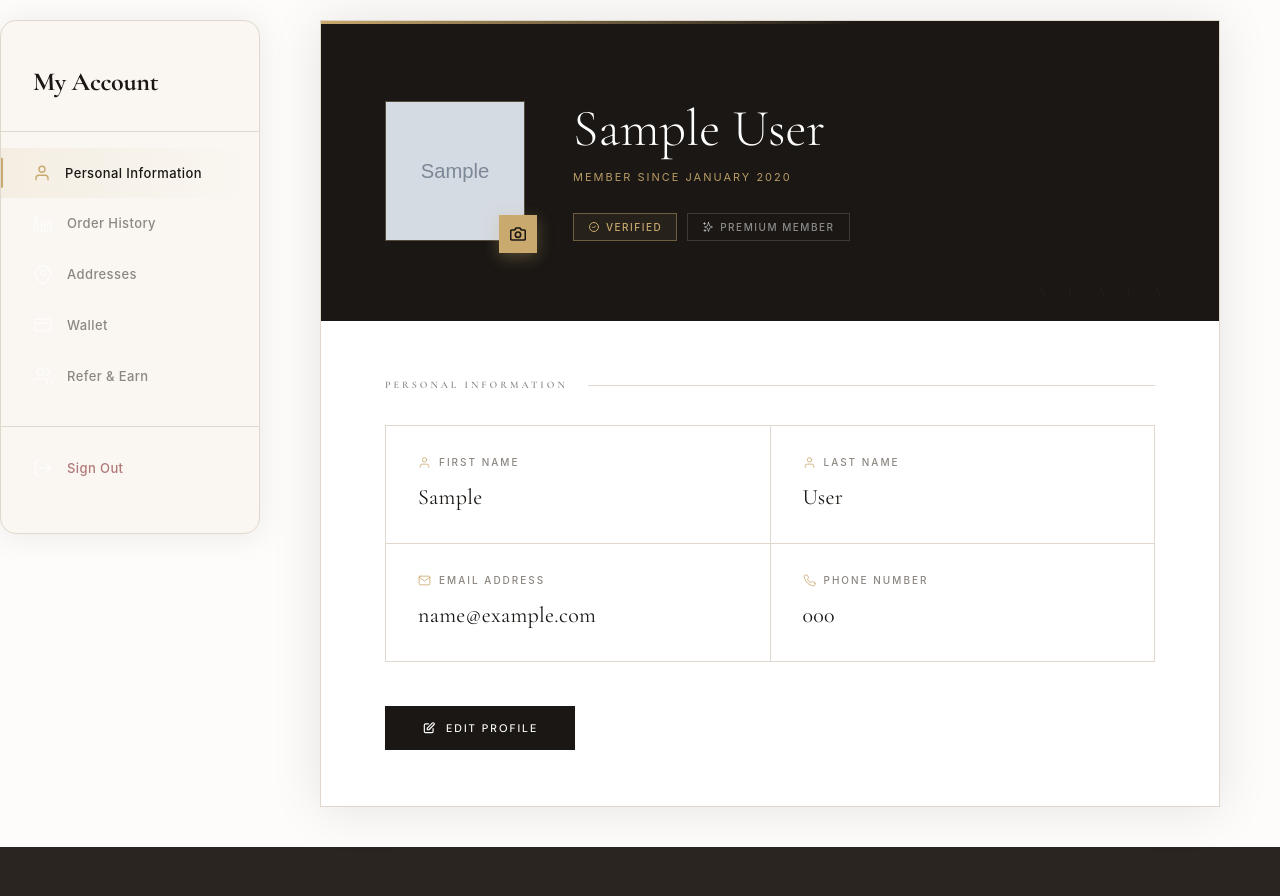
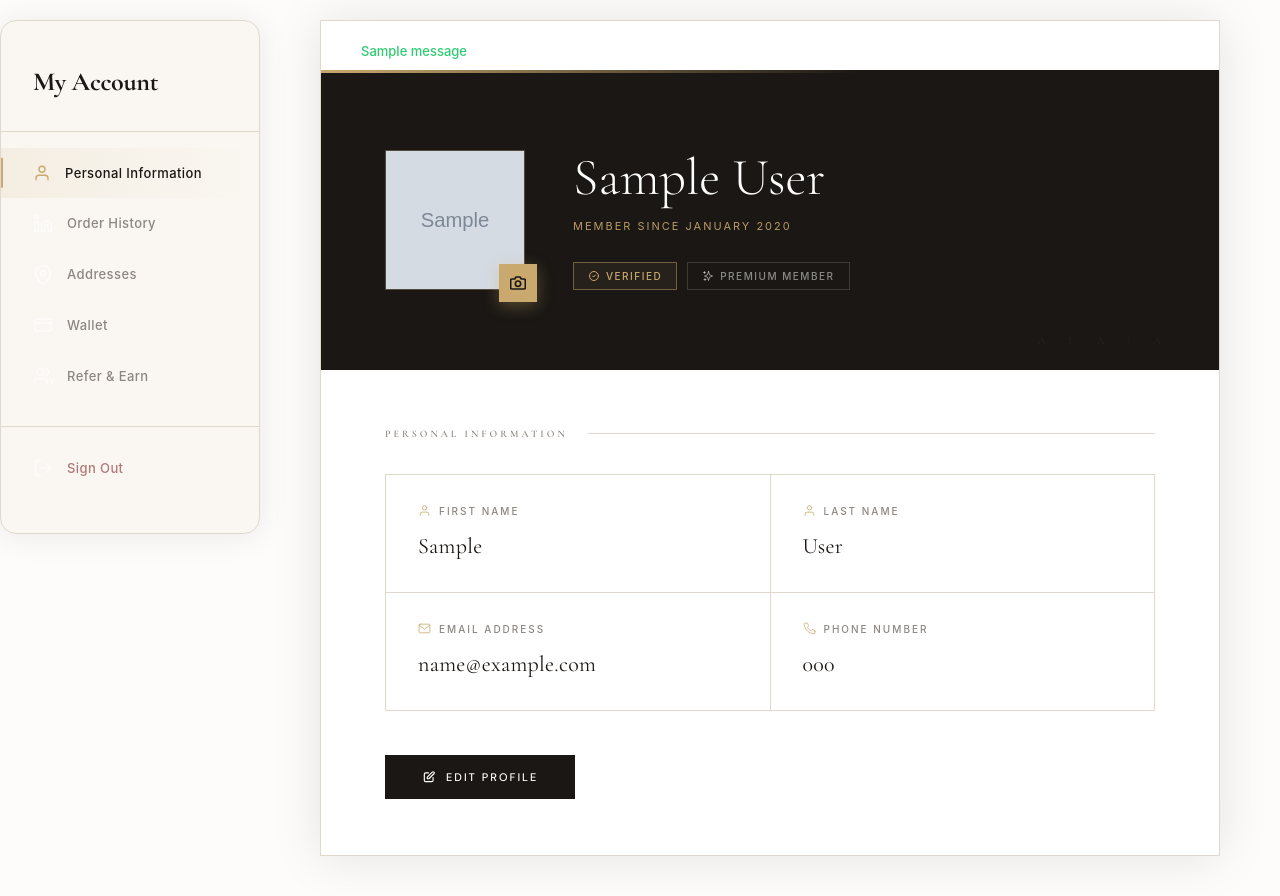
Before and after one commit to Shana-jebin/alaia-footwear, a Django app: page /profile/ in a window 1280 px wide. Shown: the part 60-956 px from the top of the page. Run offline with Django 5.2, Linux system fonts and the light colour scheme; a user stored in the database is signed in; tables that the repository leaves empty hold one stand-in row (values such as "Sample post"); grey boxes marked "Sample" are stand-in pictures; one stand-in notice (Sample message) is shown.

Commit message:
fixed error handling

```diff
--- a/user_profile/templates/user_profile/profile.html
+++ b/user_profile/templates/user_profile/profile.html
@@ -14,6 +14,16 @@
 
   <main class="main-content">
     <div class="profile-card">
+
+      {% if messages %}
+      <div class="messages-container" style="padding: 20px 40px 0 40px;">
+          {% for message in messages %}
+          <div class="alert alert-{{ message.tags }}" style="color: {% if message.tags == 'error' %}#e74c3c{% else %}#2ecc71{% endif %}; font-size: 13px; margin-bottom: 8px; font-weight: 500;">
+              {{ message }}
+          </div>
+          {% endfor %}
+      </div>
+      {% endif %}
 
       <!-- ── PROFILE HEADER ───────────────────────────── -->
       <div class="profile-header">
```
